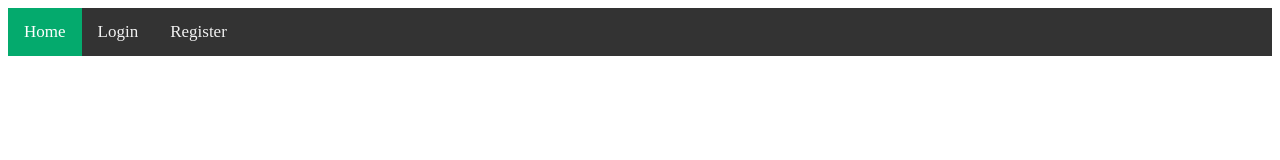
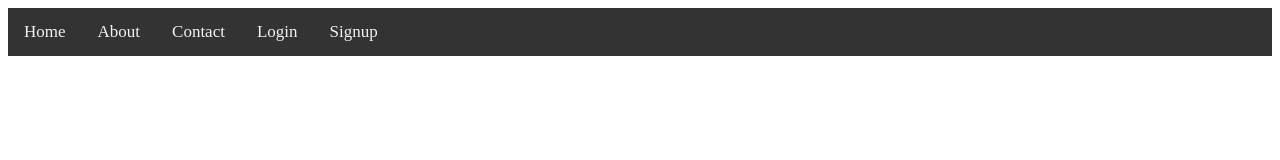
Before and after one commit to PKReap/COSC_3380_team18, a website: page frontend/index.html in a window 1280 px wide. Drawn offline with nearby package versions, Linux system fonts and the light colour scheme.

Commit message:
Update index.html

```diff
--- a/frontend/index.html
+++ b/frontend/index.html
@@ -10,7 +10,14 @@
 
     <title>Document</title>
   </head>
-  <body onload="renderPage()" id="body">
+  <body>
+    <div class="topnav">
+      <a href="index.html" class=".active">Home</a>
+      <a href="about.html">About</a>
+      <a href="contact.html">Contact</a>
+      <a href="login.html">Login</a>
+      <a href="signup.html">Signup</a>
+    </div>
 
 
   </body>
```
